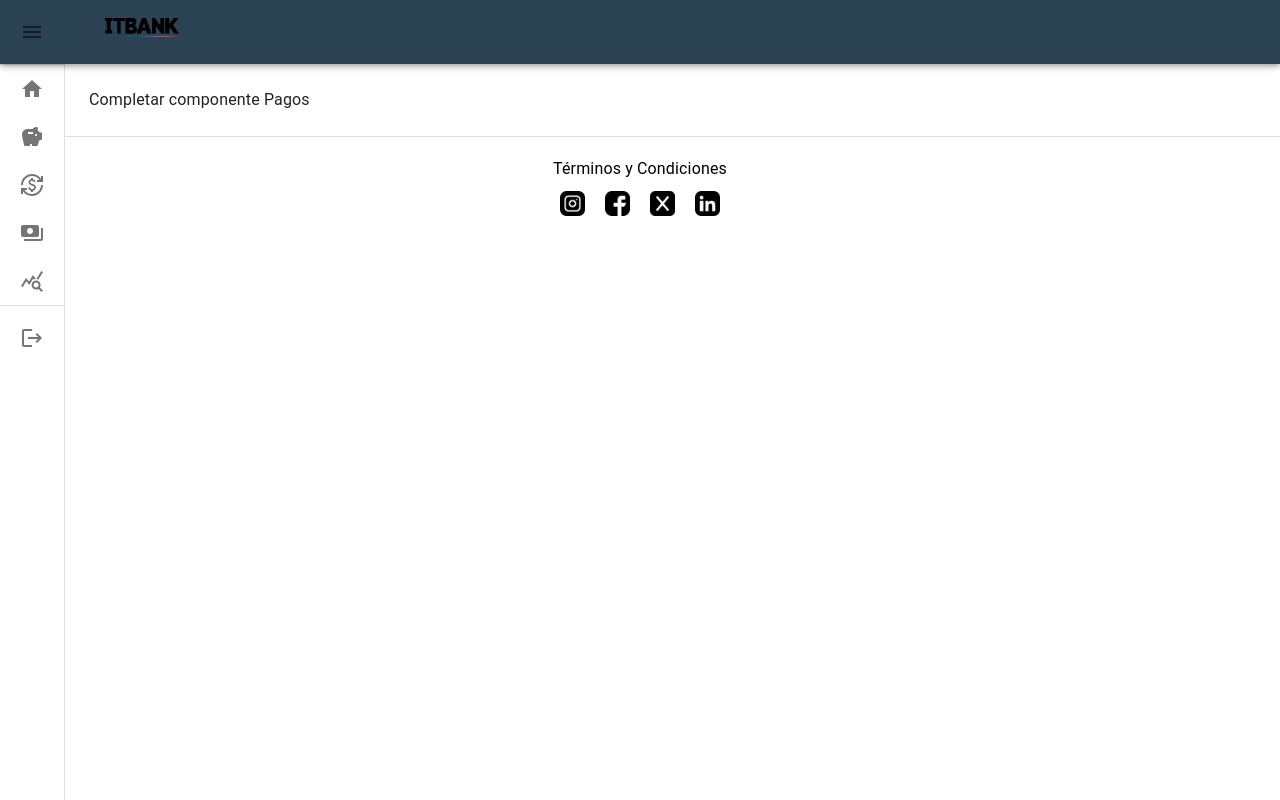
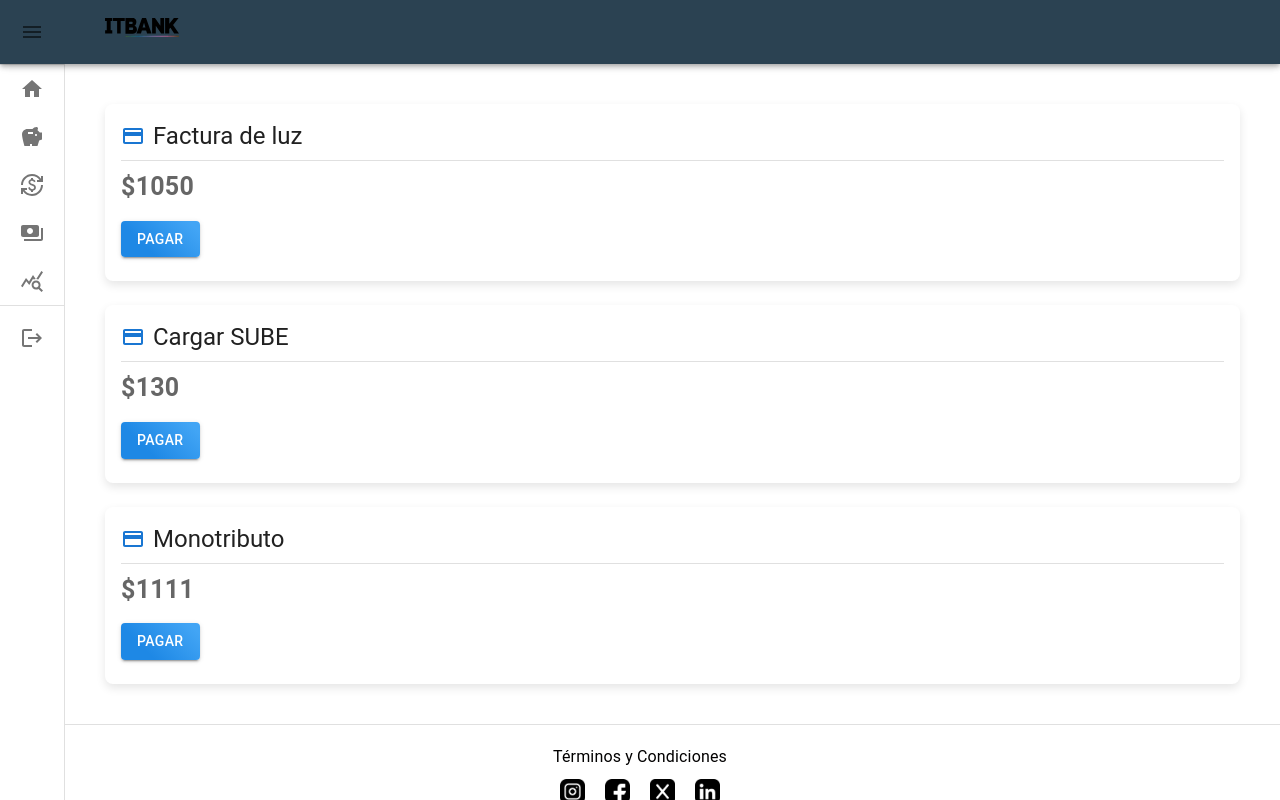
Before and after one commit to manuelKrivoy/ITBANK-2024, a React (Vite) app: page /profile/pagos in a window 1280 px wide. Built offline with nearby package versions, Linux system fonts and the light colour scheme; sample sign-in values are in the browser's storage.

Commit message:
Componente pagos y componente cuentas

```diff
--- a/src/components/common/Cuentas.jsx
+++ b/src/components/common/Cuentas.jsx
@@ -1,7 +1,84 @@
-import React from "react";
+import React, { useContext, useState } from "react";
+import { UserContext } from "../../context/UserContext";
+import { ToggleButton, ToggleButtonGroup, Typography, Box, Paper } from "@mui/material";
 
 const Cuentas = () => {
-  return <div>Completar componente Cuentas</div>;
+  const { user } = useContext(UserContext);
+  const [type, setType] = useState("pesos");
+
+  const handleType = (event, newType) => {
+    if (newType !== null) {
+      setType(newType);
+    }
+  };
+
+  const balance = type === "pesos" ? user.saldoPesos : user.saldoDolares;
+
+  return (
+    <Box
+      sx={{
+        display: "flex",
+        justifyContent: "center",
+        alignItems: "center",
+        padding: 2,
+        marginBottom: 50,
+      }}
+    >
+      <Paper
+        elevation={4}
+        sx={{
+          padding: 3,
+          borderRadius: 4,
+          maxWidth: 400,
+          textAlign: "center",
+        }}
+      >
+        <Typography variant="h6" gutterBottom>
+          Selecciona tu cuenta
+        </Typography>
+        <ToggleButtonGroup
+          color="primary"
+          value={type}
+          exclusive
+          onChange={handleType}
+          aria-label="Tipo de cuenta"
+          sx={{ marginBottom: 3 }}
+        >
+          <ToggleButton
+            value="pesos"
+            sx={{
+              borderRadius: "16px",
+              "&.Mui-selected": {
+                backgroundColor: "#42a5f5",
+                color: "#fff",
+              },
+            }}
+          >
+            ARS
+          </ToggleButton>
+          <ToggleButton
+            value="usd"
+            sx={{
+              borderRadius: "16px",
+              "&.Mui-selected": {
+                backgroundColor: "#3aa066",
+                color: "#fff",
+              },
+            }}
+          >
+            USD
+          </ToggleButton>
+        </ToggleButtonGroup>
+
+        <Typography variant="body1" color="textSecondary" gutterBottom>
+          Saldo actual:
+        </Typography>
+        <Typography variant="h4" color="primary">
+          {type === "pesos" ? `ARS $${balance}` : `USD $${balance}`}
+        </Typography>
+      </Paper>
+    </Box>
+  );
 };
 
 export default Cuentas;
--- a/src/components/common/Pagos.jsx
+++ b/src/components/common/Pagos.jsx
@@ -1,5 +1,95 @@
+import React, { useContext, useState } from "react";
+import { Card, CardContent, Typography, Button, Box, Stack, Divider } from "@mui/material";
+import PaymentIcon from "@mui/icons-material/Payment";
+import Swal from "sweetalert2";
+import { UserContext } from "../../context/UserContext";
+
 const Pagos = () => {
-  return <div> Completar componente Pagos</div>;
+  const { modifyCurrencyAmount } = useContext(UserContext);
+  const [pagos, setPagos] = useState([
+    {
+      title: "Factura de luz",
+      valor: 1050,
+    },
+    {
+      title: "Cargar SUBE",
+      valor: 130,
+    },
+    {
+      title: "Monotributo",
+      valor: 1111,
+    },
+  ]);
+
+  const handleSubmit = (pago) => {
+    Swal.fire({
+      title: "¿Estás seguro de querer pagar?",
+      text: `Vas a pagar ${pago.title} por un valor de $${pago.valor}`,
+      icon: "question",
+      showCancelButton: true,
+      confirmButtonColor: "#3085d6",
+      cancelButtonColor: "#d33",
+      confirmButtonText: "Sí, pagar",
+      cancelButtonText: "Cancelar",
+    }).then((result) => {
+      if (result.isConfirmed) {
+        modifyCurrencyAmount("$", pago.valor);
+        setPagos(pagos.filter((p) => p.title !== pago.title));
+        Swal.fire("¡Pago realizado!", "El pago fue realizado con éxito", "success");
+      }
+    });
+  };
+
+  return pagos.length === 0 ? (
+    <Typography variant="h4" component="div" sx={{ textAlign: "center", marginTop: 5 }}>
+      No hay pagos pendientes
+    </Typography>
+  ) : (
+    <Box sx={{ padding: 2 }}>
+      <Stack spacing={3}>
+        {pagos.map((pago, index) => (
+          <Card
+            key={index}
+            sx={{
+              borderRadius: 2,
+              boxShadow: "0px 4px 10px rgba(0, 0, 0, 0.1)",
+              transition: "transform 0.3s ease-in-out",
+              "&:hover": {
+                transform: "scale(1.02)",
+              },
+            }}
+          >
+            <CardContent>
+              <Stack direction="row" spacing={1} alignItems="center">
+                <PaymentIcon color="primary" />
+                <Typography variant="h5" component="div">
+                  {pago.title}
+                </Typography>
+              </Stack>
+              <Divider sx={{ marginY: 1 }} />
+              <Typography variant="body2" color="text.secondary" sx={{ fontSize: 25 }}>
+                <b>${pago.valor}</b>
+              </Typography>
+              <Button
+                variant="contained"
+                sx={{
+                  marginTop: 2,
+                  background: "linear-gradient(45deg, #1e88e5 30%, #42a5f5 90%)",
+                  transition: "background 0.3s ease-in-out",
+                  "&:hover": {
+                    background: "linear-gradient(45deg, #42a5f5 30%, #1e88e5 90%)",
+                  },
+                }}
+                onClick={() => handleSubmit(pago)}
+              >
+                Pagar
+              </Button>
+            </CardContent>
+          </Card>
+        ))}
+      </Stack>
+    </Box>
+  );
 };
 
 export default Pagos;
```
